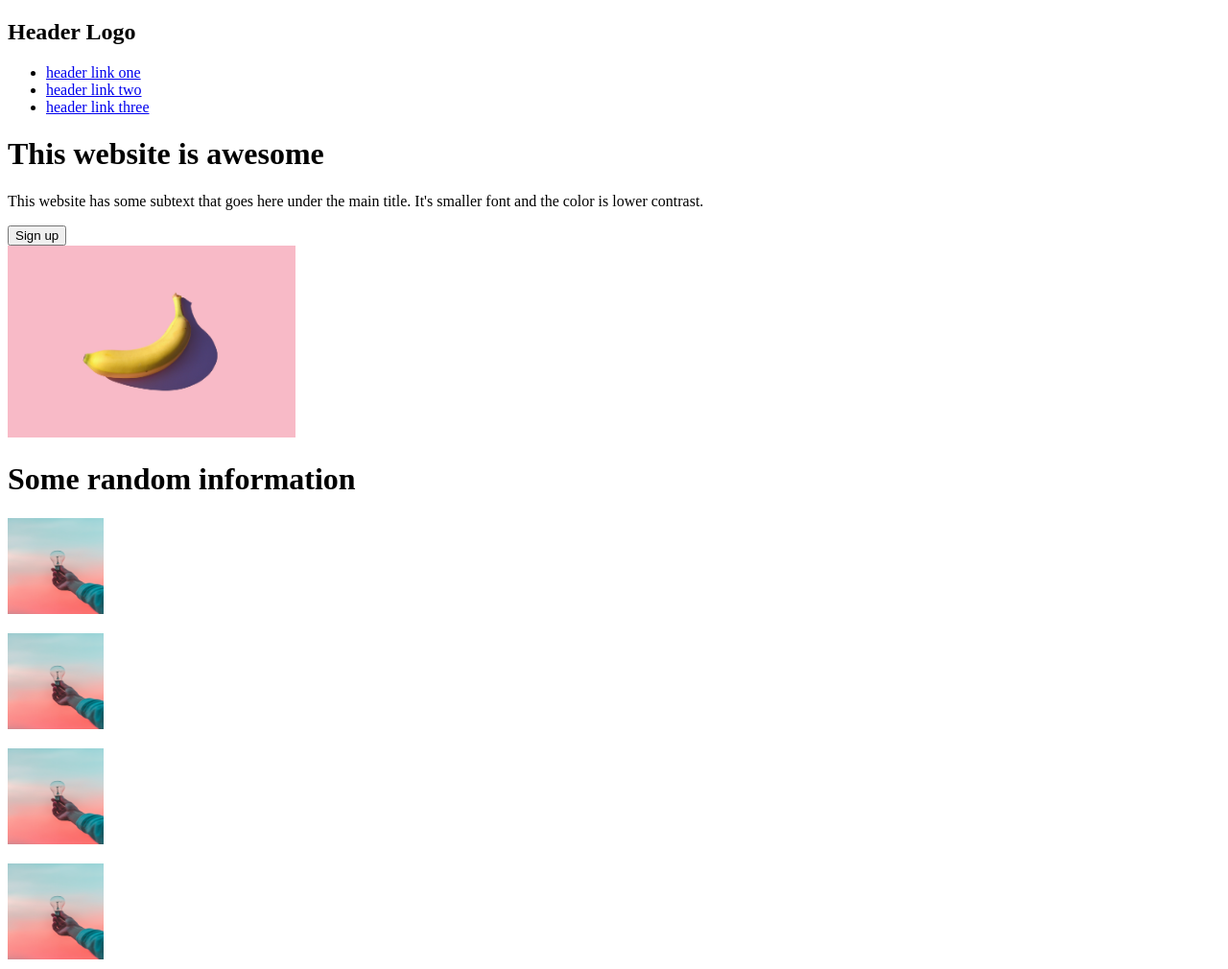
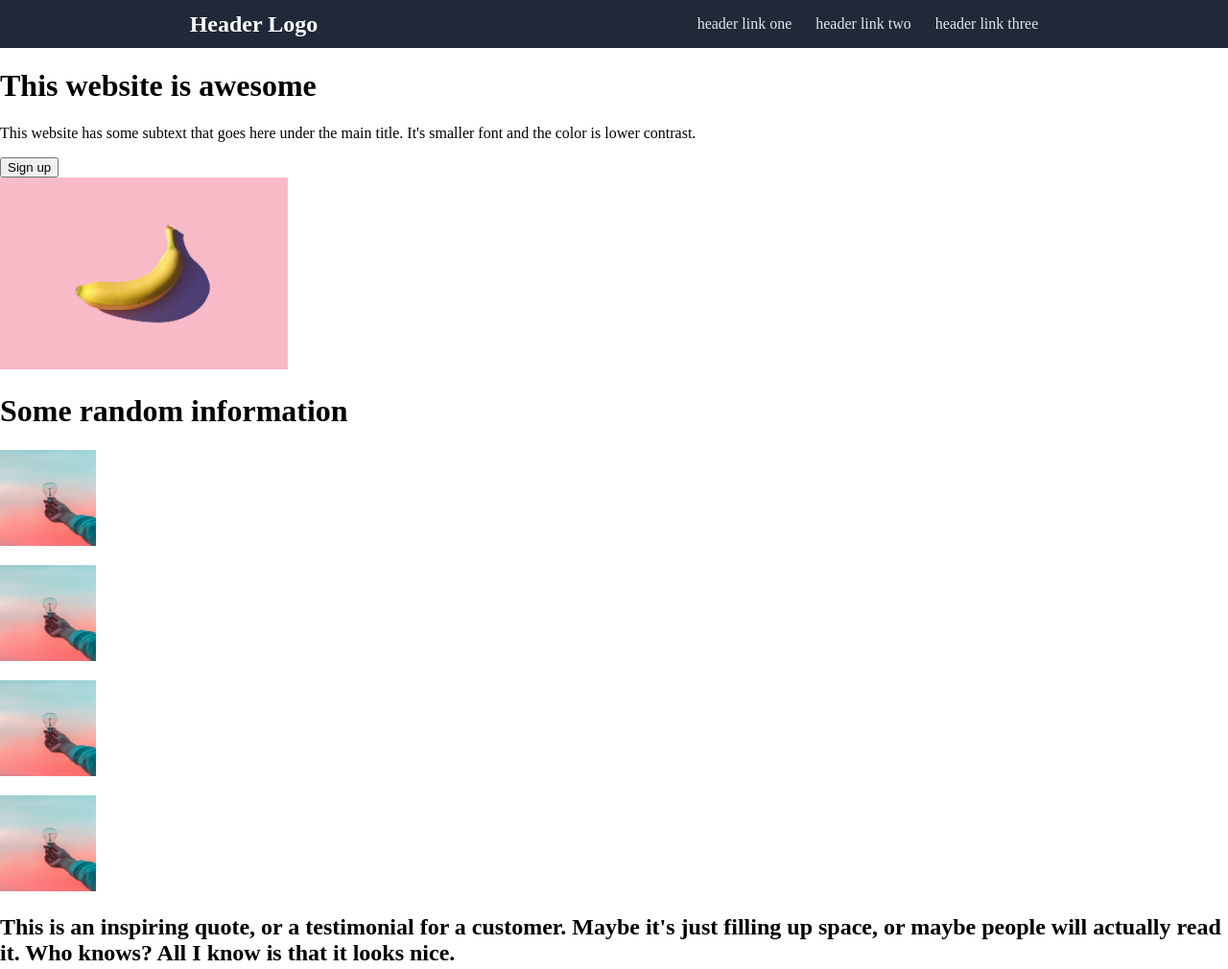
Before and after one commit to jesusvillalobosjr/Landing-Page, a plain HTML site: page index.html in a window 1280 px wide. Shown: the top 1010 px of the page at 96% size. Drawn offline with Linux system fonts and the light colour scheme.

Commit message:
Add styling to header for the logo and navbar

```diff
--- a/styles.css
+++ b/styles.css
@@ -9,3 +9,37 @@
     width: 100px;
     object-fit: fill;
 }
+
+body,html{
+    margin: 0;
+}
+
+/*Logo and Navbar*/
+
+header{
+    background-color: #1f2937;
+    color: white;
+    display: flex;
+    justify-content: space-around;
+    align-items: center;
+}
+
+header .logo{
+    margin: 0;
+    font-size: 24px;
+}
+
+.navbar ul{
+    display: flex;
+    gap: 25px;
+    padding-left: 0;
+}
+
+.navbar ul li{
+    list-style: none;
+}
+
+.navbar ul li a{
+    text-decoration: none;
+    color: #e5e7eb;
+}
```
